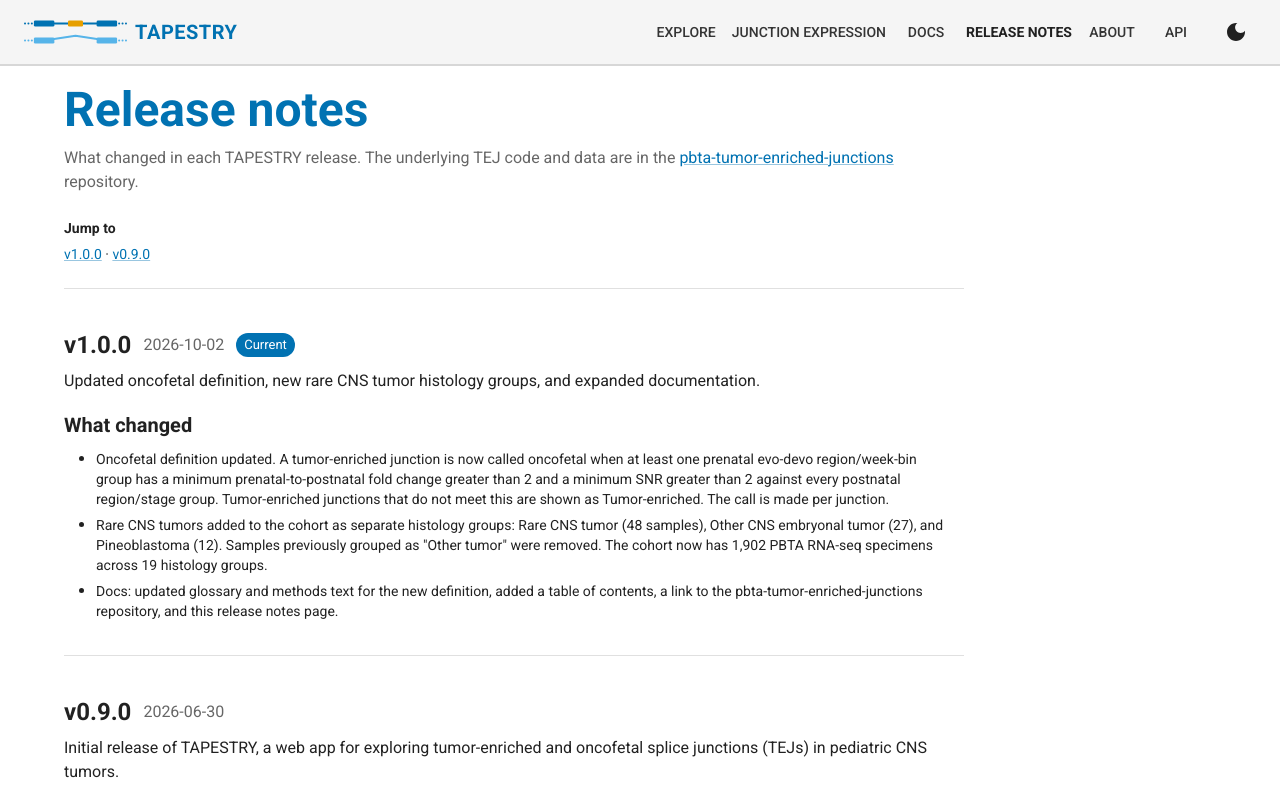
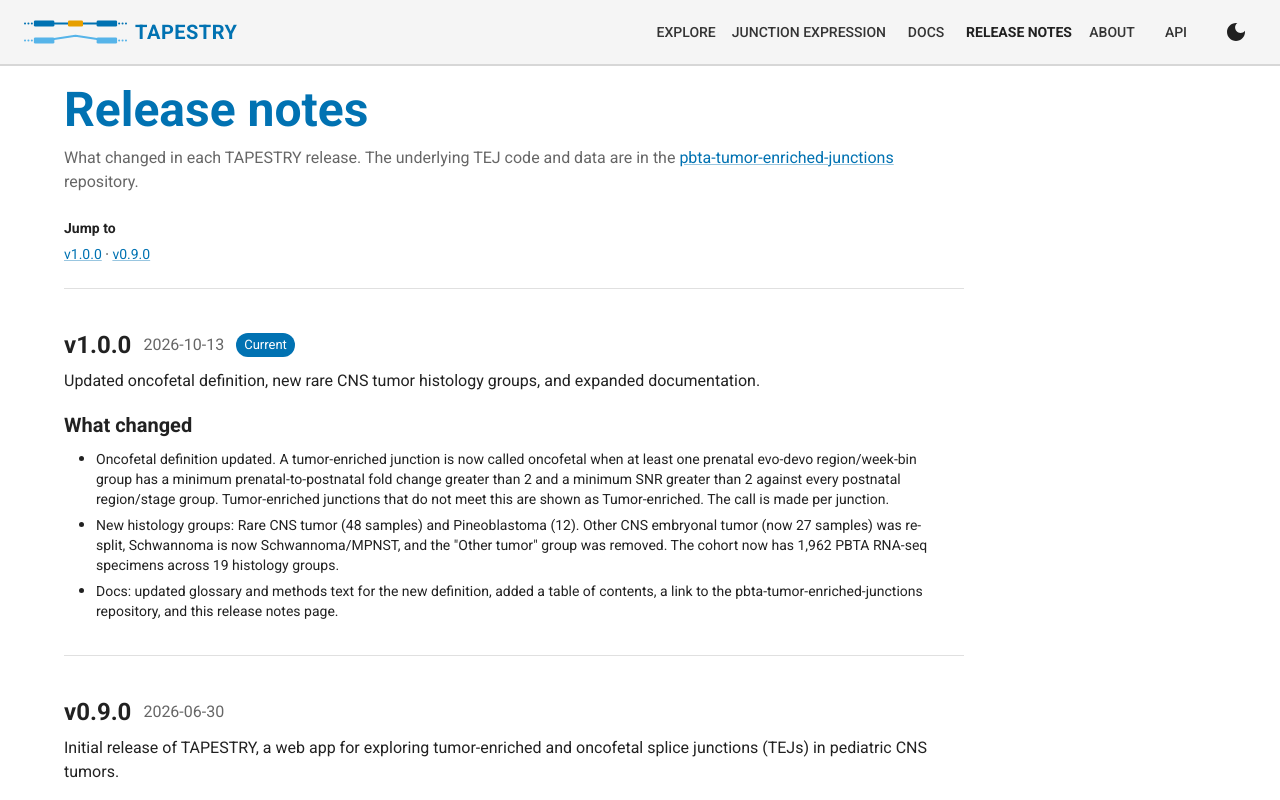
Before and after one commit to rokitalab/TAPESTRY, a React (Vite) app: page /release-notes in a window 1280 px wide. Shown: the top 800 px of the page. Built offline with nearby package versions, Linux system fonts and the light colour scheme; no server answers.

Commit message:
v3 value updates

```diff
--- a/src/pages/About.jsx
+++ b/src/pages/About.jsx
@@ -53,7 +53,7 @@ export default function About() {
         <Typography sx={{ mb: 2 }}>By the numbers, right now:</Typography>
         <List sx={{ listStyleType: "disc", pl: 4, py: 0 }}>
           <Stat>
-            1,902 PBTA tumor RNA-seq specimens across 19 histologies,
+            1,962 PBTA tumor RNA-seq specimens across 19 histologies,
             including 82 patient-derived cell lines (from{" "}
             <Link
               href="https://cbtn.org"
--- a/src/pages/Docs.jsx
+++ b/src/pages/Docs.jsx
@@ -346,7 +346,7 @@ export default function Docs() {
             ],
             [
               "TPM (Transcripts Per Million)",
-              "Gene/isoform-level expression metric, length-normalized. Used as a secondary filter (e.g., requiring the host gene have TPM > 10) rather than as the main junction metric.",
+              "Gene/isoform-level expression metric, length-normalized. Used as a secondary filter (e.g., requiring the host gene have TPM ≥ 10) rather than as the main junction metric.",
             ],
             [
               "Fold-change (FC)",
--- a/src/releases.js
+++ b/src/releases.js
@@ -1,16 +1,16 @@
 // TAPESTRY release history (newest first).
-// `date` is optional. NOTE: the v1.0.0 date (2026-10-02) is provisional.
+// `date` is optional. NOTE: the v1.0.0 date (2026-10-13, the v3 data release) is provisional.
 
 export const RELEASES = [
   {
     version: "v1.0.0",
-    date: "2026-10-02",
+    date: "2026-10-13",
     current: true,
     summary:
       "Updated oncofetal definition, new rare CNS tumor histology groups, and expanded documentation.",
     changes: [
       "Oncofetal definition updated. A tumor-enriched junction is now called oncofetal when at least one prenatal evo-devo region/week-bin group has a minimum prenatal-to-postnatal fold change greater than 2 and a minimum SNR greater than 2 against every postnatal region/stage group. Tumor-enriched junctions that do not meet this are shown as Tumor-enriched. The call is made per junction.",
-      "Rare CNS tumors added to the cohort as separate histology groups: Rare CNS tumor (48 samples), Other CNS embryonal tumor (27), and Pineoblastoma (12). Samples previously grouped as \"Other tumor\" were removed. The cohort now has 1,902 PBTA RNA-seq specimens across 19 histology groups.",
+      "New histology groups: Rare CNS tumor (48 samples) and Pineoblastoma (12). Other CNS embryonal tumor (now 27 samples) was re-split, Schwannoma is now Schwannoma/MPNST, and the \"Other tumor\" group was removed. The cohort now has 1,962 PBTA RNA-seq specimens across 19 histology groups.",
       "Docs: updated glossary and methods text for the new definition, added a table of contents, a link to the pbta-tumor-enriched-junctions repository, and this release notes page.",
     ],
   },
```
